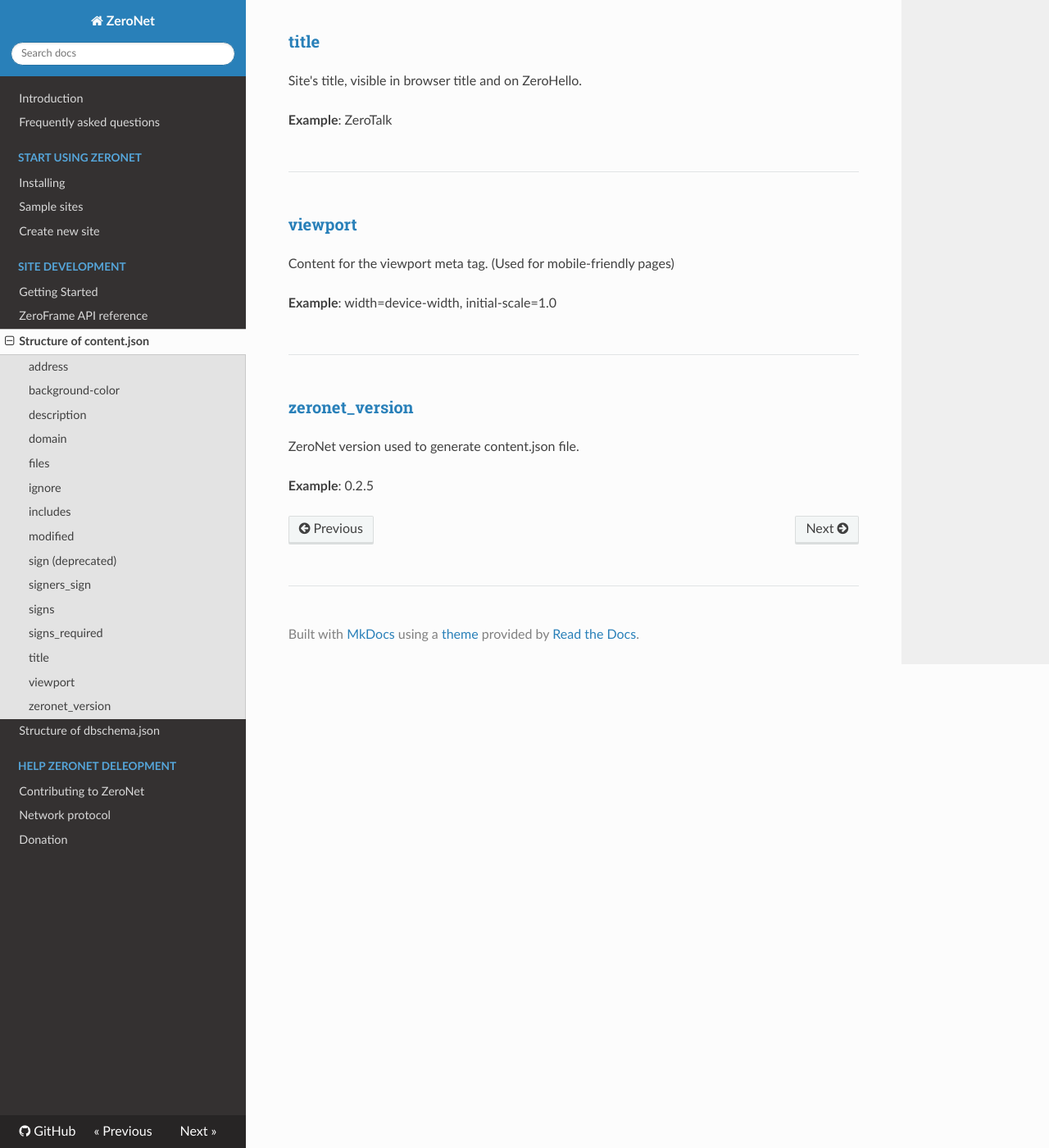
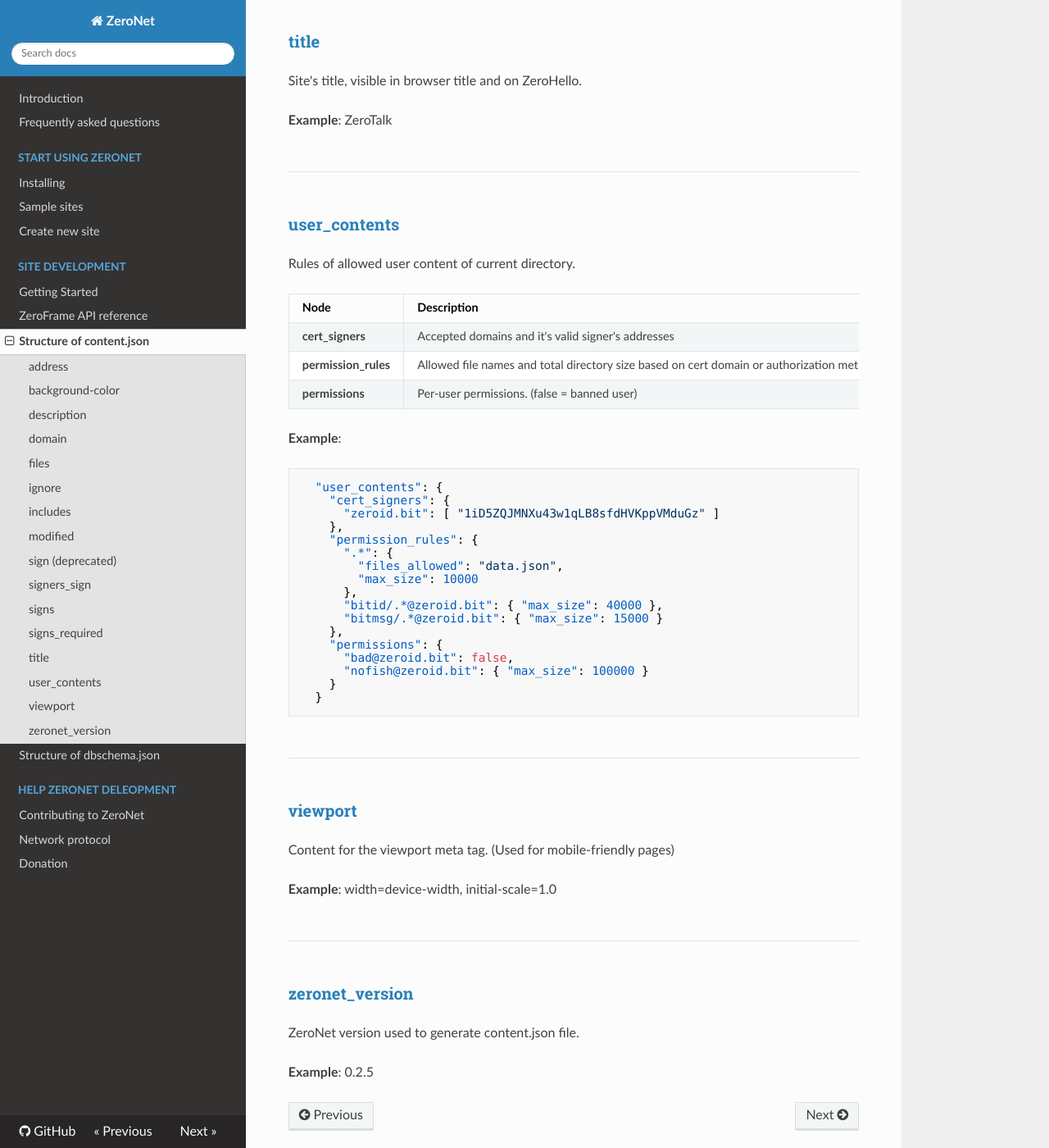
Before and after one commit to HelloZeroNet/Documentation, an MkDocs documentation site: the page built from docs/site_development/content_json.md, in a window 1280 px wide and 1400 px high, scrolled down 3915 px. Shown: the whole window at 82% size. Built offline with MkDocs 1.6.1, drawn with Linux system fonts in a browser that asks for light colours; nearby versions of some CDN libraries; comment, search, counter and statistics services are not loaded; old or Windows-style settings are respelled for this version of MkDocs.

Commit message:
User content ZeroFrame API command description, Dbschema version differences

````diff
--- a/docs/site_development/content_json.md
+++ b/docs/site_development/content_json.md
@@ -173,6 +173,39 @@ Site's title, visible in browser title and on ZeroHello.
 
 ----
 
+### user_contents
+
+Rules of allowed user content of current directory.
+
+Node                   | Description
+                  ---  | ---
+**cert_signers**       | Accepted domains and it's valid signer's addresses
+**permission_rules**   | Allowed file names and total directory size based on cert domain or authorization method
+**permissions**        | Per-user permissions. (false = banned user)
+
+**Example**:
+```json
+  "user_contents": {
+    "cert_signers": {
+      "zeroid.bit": [ "1iD5ZQJMNXu43w1qLB8sfdHVKppVMduGz" ]
+    },
+    "permission_rules": {
+      ".*": {
+        "files_allowed": "data.json",
+        "max_size": 10000
+      },
+      "bitid/.*@zeroid.bit": { "max_size": 40000 },
+      "bitmsg/.*@zeroid.bit": { "max_size": 15000 }
+    },
+    "permissions": {
+      "bad@zeroid.bit": false,
+      "nofish@zeroid.bit": { "max_size": 100000 }
+    }
+  }
+```
+
+----
+
 
 ### viewport
 
````
Also changed, not shown: docs/site_development/dbschema_json.md (+2 -0 lines).
